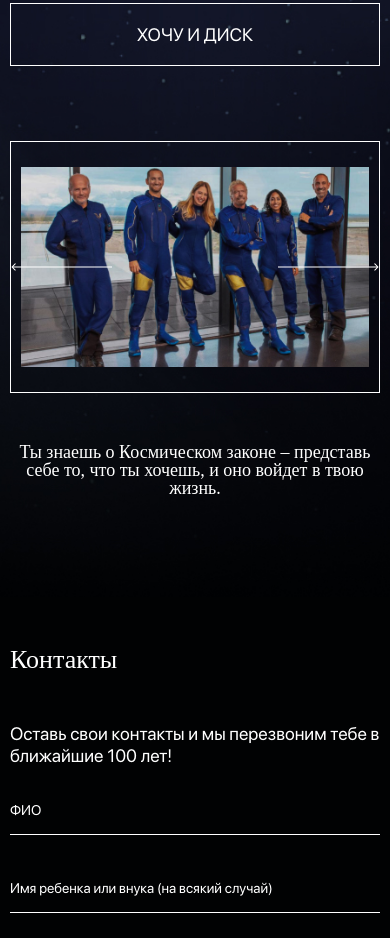
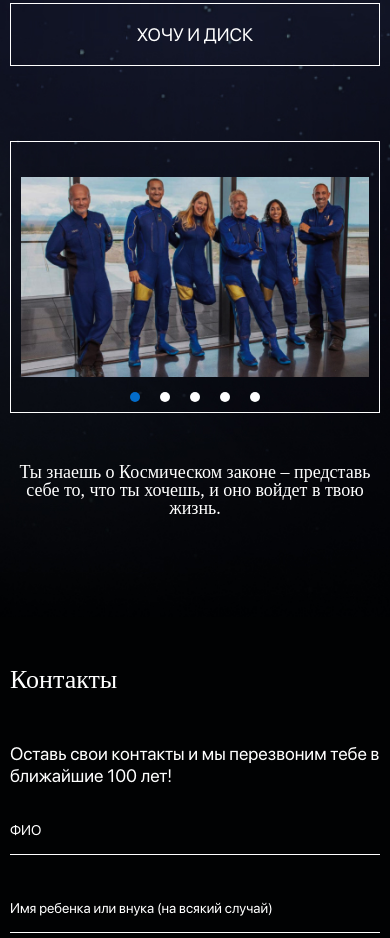
Before and after one commit to GolovanovAlex/Space_landing, a plain HTML site: page index.html in a window 390 px wide. Shown: the part 7946-8884 px from the top of the page. Drawn offline with nearby package versions, Linux system fonts and the light colour scheme; files whose address does not match are found by name.

Commit message:
slider-dots

```diff
--- a/js/main.js
+++ b/js/main.js
@@ -5,12 +5,13 @@ $(function () {
       '<img src="images/icon/arrow_prev.svg" alt="arrow" class="slider__arrow slider__arrow--prev" />',
     nextArrow:
       '<img src="images/icon/arrow_next.svg" alt="arrow" class="slider__arrow slider__arrow--next" />',
-    mobileFirst: true,
+
     responsive: [
       {
-        breakpoint: 901,
+        breakpoint: 621,
         settings: {
           arrows: false,
+          dots: true,
         },
       },
     ],
--- a/scss/style.scss
+++ b/scss/style.scss
@@ -518,12 +518,12 @@ button {
   margin-top: 75px;
   text-align: center;
   &__inner {
+    position: relative;
     margin-bottom: 50px;
     border: 1px solid $color_main;
     padding: 75px 25px;
   }
   &__box {
-    position: relative;
     display: flex;
     align-items: center;
   }
@@ -539,6 +539,29 @@ button {
     line-height: 30px;
   }
 }
+.slick-dots {
+  position: absolute;
+  display: flex;
+  justify-content: center;
+  top: 325px;
+  left: 0;
+  right: 0;
+  bottom: 0px;
+
+  button {
+    background-color: $color_main;
+    width: 10px;
+    height: 10px;
+    font-size: 0;
+    padding: 0;
+    border-radius: 50%;
+    margin: 0 10px;
+  }
+}
+.slick-active button {
+  background-color: $color_hover;
+}
+
 .slider__arrow {
   position: absolute;
   top: calc((100% - 68px) / 2);
@@ -821,7 +844,18 @@ button {
       margin-left: 0px;
     }
   }
+  .slider__box-img {
+    max-height: auto;
+  }
 }
+// ---- ---- 720 ---- ---- //
+
+@media (max-width: 720px) {
+  .slider__box-img {
+    max-height: 350px;
+  }
+}
+
 // ---- ---- 620 ---- ---- //
 @media (max-width: 620px) {
   .header {
@@ -971,16 +1005,12 @@ button {
     &__inner {
     }
     &__box-img {
-      height: 100%;
+      height: 300px;
     }
+
     &__description {
       font-size: 18px;
       line-height: 18px;
-    }
-  }
-  .slider {
-    &__box-img {
-      height: 300px;
     }
   }
 }
@@ -1072,6 +1102,9 @@ button {
       height: 250px;
     }
   }
+  .slick-dots {
+    top: 273px;
+  }
 }
 // ---- ---- 410 ---- ---- //
 @media (max-width: 410px) {
@@ -1113,27 +1146,17 @@ button {
   }
   .slider {
     &__inner {
-      padding: 25px 10px;
+      padding: 35px 10px;
     }
     &__box-img {
       max-width: 100%;
       height: 200px;
     }
   }
+  .slick-dots {
+    top: 205px;
+  }
 }
-// .slider {
-//   &__inner {
-//     padding: 25px 10px;
-//   }
-//   &__box-img {
-//     width: 100%;
-//     height: 150px;
-//   }
-//   &__description {
-//     font-size: 18px;
-//     line-height: 18px;
-//   }
-// }
 
 // ---- ---- 360 ---- ---- //
 @media (max-width: 360px) {
@@ -1200,7 +1223,7 @@ button {
       line-height: 18px;
     }
   }
+  .slick-dots {
+    top: 152px;
+  }
 }
-
-// ---- ---- media ---- ---- //
-// ---- ---- media ---- ---- //
```
Also changed, not shown: css/style.css.
